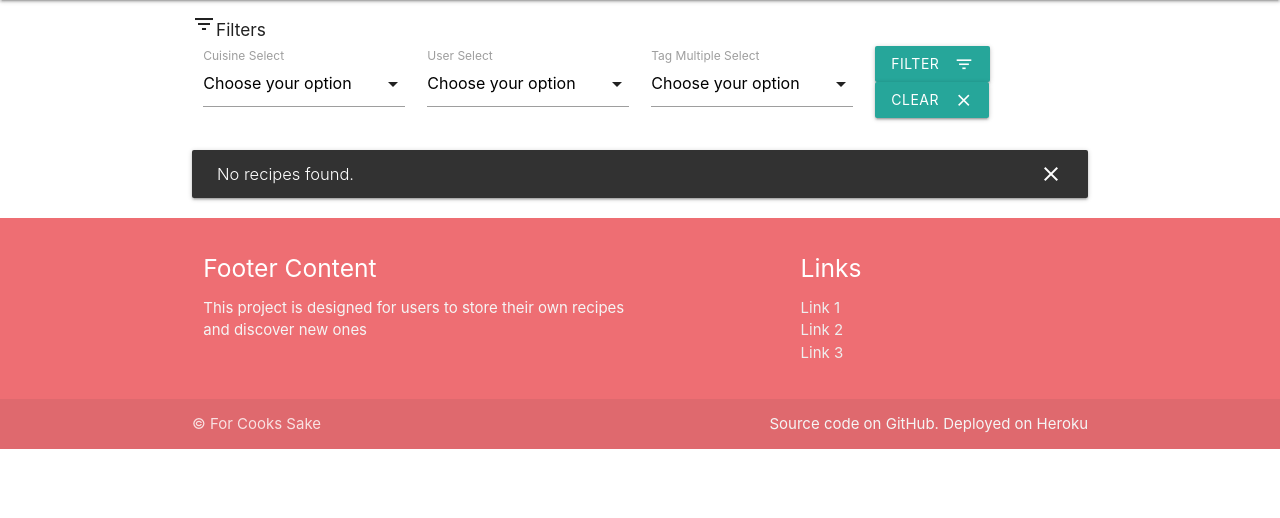
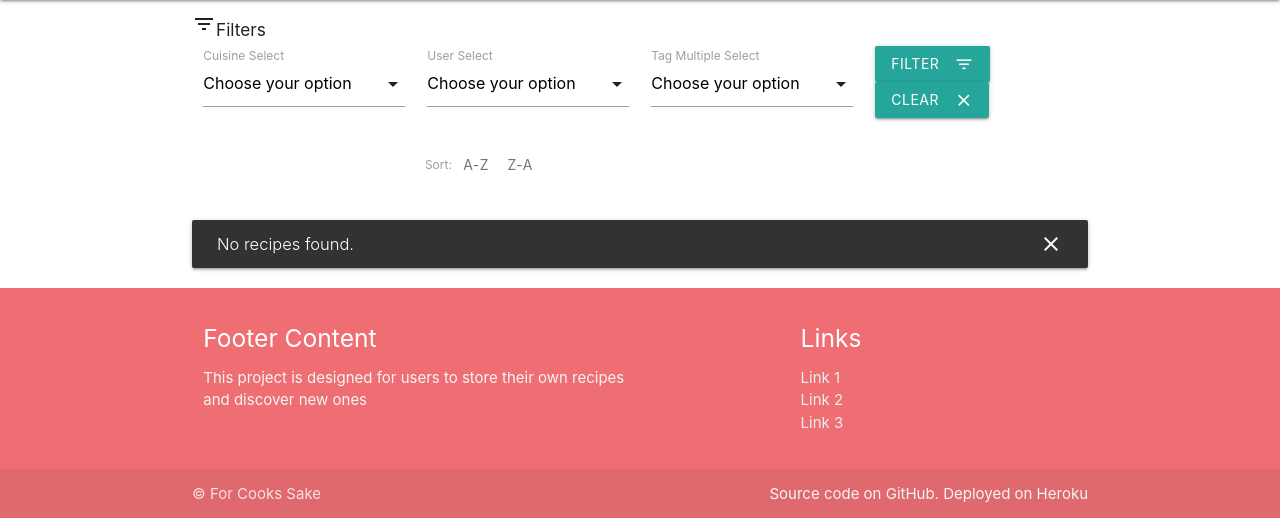
Before and after one commit to Beibhinn/data-milestone-project, a Flask app: page /get_recipes in a window 1280 px wide. Shown: the part 64-582 px from the top of the page. Run offline with Flask 2, Linux system fonts and the light colour scheme; data that the repository does not hold is empty; some libraries are stand-ins or nearby versions.

Commit message:
Add sort buttons

```diff
--- a/templates/recipes.html
+++ b/templates/recipes.html
@@ -39,6 +39,19 @@
             </button>
         </div>
     </form>
+    <div class="input-field col s10 m6">
+				<span class="right">
+					<label>Sort:</label>
+					<button class="sort btn btn-floating waves-effect btn-flat grey-text text-darken-1"
+                            data-sort="name:asc">A-Z</button>
+					<button class="sort btn btn-floating waves-effect btn-flat grey-text text-darken-1"
+                            data-sort="name:desc">Z-A</button>
+					<button class="sort btn btn-floating waves-effect btn-flat grey-text text-darken-1"
+                            data-sort="myorder:asc"><i class="material-icons">arrow_upward</i></button>
+					<button class="sort btn btn-floating waves-effect btn-flat grey-text text-darken-1"
+                            data-sort="myorder:desc"><i class="material-icons">arrow_downward</i></button>
+				</span>
+    </div>
 </div>
 <div class="row">
     {% if recipes.count() == 0 %}
```
